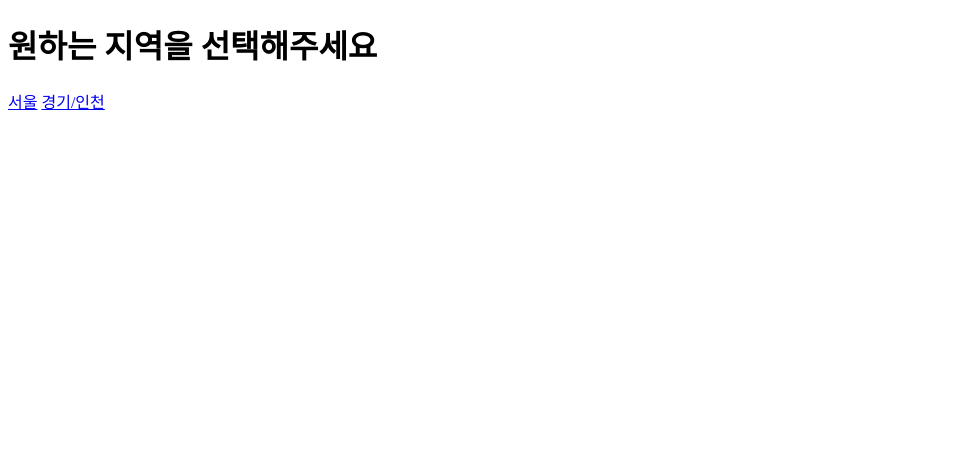
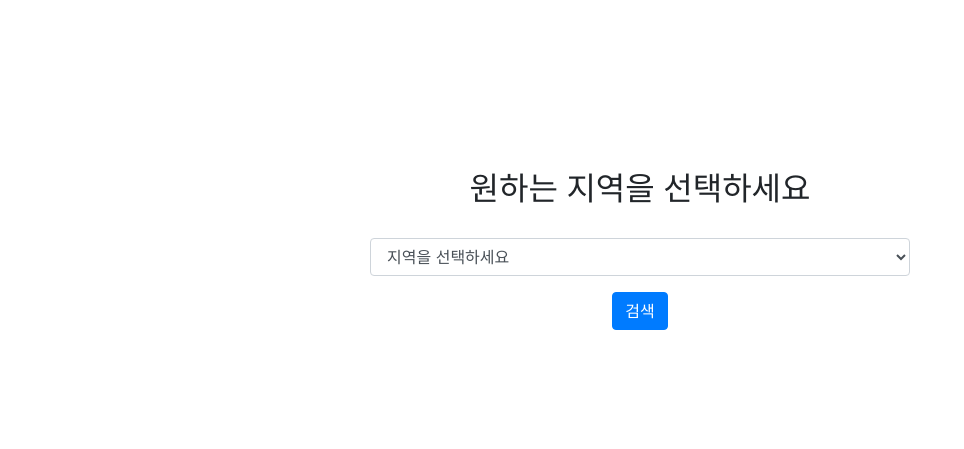
Before and after one commit to team6-group2/movie-data-backend, a Django app: page /movie/ in a window 1280 px wide. Shown: the top 449 px of the page, without its empty margins (0-964 px from the left). Run offline with Django 4.2, Linux system fonts and the light colour scheme; some libraries are stand-ins or nearby versions.

Commit message:
feat: 시작 화면 스타일 변경

```diff
--- a/movie_api/movie/templates/home.html
+++ b/movie_api/movie/templates/home.html
@@ -1,11 +1,52 @@
+{% load static %}
 <!DOCTYPE html>
 <html>
 <head>
-    <title>Home</title>
+    <meta charset="UTF-8">
+    <title>영화관 시간표</title>
+    <link rel="stylesheet" href="https://stackpath.bootstrapcdn.com/bootstrap/4.3.1/css/bootstrap.min.css"
+          integrity="sha384-ggOyR0iXCbMQv3Xipma34MD+dH/1fQ784/j6cY/iJTQUOhcWr7x9JvoRxT2MZw1T"
+          crossorigin="anonymous">
+    <style>
+        body {
+            margin-top: 50px;
+        }
+        .option-box {
+            margin-top: 30px;
+        }
+    </style>
 </head>
 <body>
-    <h1>원하는 지역을 선택해주세요</h1>
-    <a href="{% url 'movie:seoul' %}">서울</a>
-    <a href="{% url 'movie:gyeonggiAndIncheon' %}">경기/인천</a>
+    <div class="d-flex align-items-center justify-content-center" style="height:50vh">
+        <div class="container">
+            <div class="row justify-content-center">
+                <div class="col-lg-6">
+                    <h2 class="text-center">원하는 지역을 선택하세요</h2>
+                    <form class="option-box" method="get" action="{% url 'movie:city' %}">
+                        <div class="form-group">
+                            <select class="form-control" name="city" id="city">
+                                <option value="" disabled selected>지역을 선택하세요</option>
+                                <option value="seoul">서울</option>
+                                <option value="gyeonggi">경기/인천</option>
+                            </select>
+                        </div>
+                        <div class="text-center">
+                            <button type="submit" class="btn btn-primary">검색</button>
+                        </div>
+                    </form>
+                </div>
+            </div>
+        </div>
+    </div>
+
+    <script src="https://code.jquery.com/jquery-3.3.1.slim.min.js"
+            integrity="sha384-q8i/X+965DzO0rT7abK41JStQIAqVgRVzpbzo5smXKp4YfRvH+8abtTE1Pi4jizo"
+            crossorigin="anonymous"></script>
+    <script src="https://cdn.jsdelivr.net/npm/popper.js@1.14.7/dist/umd/popper.min.js"
+            integrity="sha384-UO2eT0CpHqdSJQ6hJty5KVphtPhzWj9WO1clHTMGa3JDZwrnQq4sF86dIHNDz0W1"
+            crossorigin="anonymous"></script>
+    <script src="https://stackpath.bootstrapcdn.com/bootstrap/4.3.1/js/bootstrap.min.js"
+            integrity="sha384-JjSmVgyd0p3pXB1rRibZUAYoIIy6OrQ6VrjIEaFf/nJGzIxFDsf4x0xIM+B07jRM"
+            crossorigin="anonymous"></script>
 </body>
 </html>
--- a/movie_api/movie/urls.py
+++ b/movie_api/movie/urls.py
@@ -5,8 +5,11 @@ app_name = "movie"
 
 urlpatterns = [
     path('', views.home, name='home'),
+    path('city/', views.redirectCorrectCity, name='city'),
     path('seoul/', views.seoul, name='seoul'),
     path('gyeonggi-incheon/', views.gyeonggiAndIncheon, name='gyeonggiAndIncheon'),
+
+
     path('<str:city>/<str:district>/', views.movieScheduleDetail, name='movieScheduleDetail'),
     path('movie-detail/<str:movie_title>', views.movieInfoDetail, name='movieInfoDetail')
 ]
--- a/movie_api/movie/views.py
+++ b/movie_api/movie/views.py
@@ -1,4 +1,4 @@
-from django.shortcuts import render
+from django.shortcuts import render, redirect, reverse
 from django.http import HttpResponse
 from movie.models import TheaterMovieSchedule, MovieInfo
 #from .models import Theater, MovieTimeDetail
@@ -15,6 +15,17 @@ def seoul(request):
 
 def gyeonggiAndIncheon(request):
     return render(request, 'gyeonggiAndIncheon.html')
+
+def redirectCorrectCity(request):
+    city = request.GET.get('city')
+
+    if city == 'seoul':
+        return redirect(reverse('movie:seoul'))
+    elif city == 'gyeonggi':
+        return redirect(reverse('movie:gyeonggiAndIncheon'))
+    else:
+        #return redirect(reverse('movie:home'))
+        return HttpResponse('잘못된 접근입니다.')
 
 def movieScheduleDetail(request, city, district):
     schedules = TheaterMovieSchedule.objects.filter(district=district)
```
